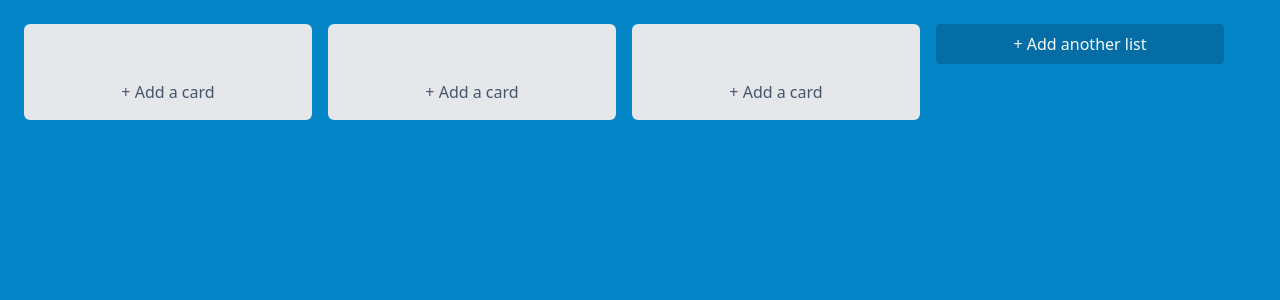
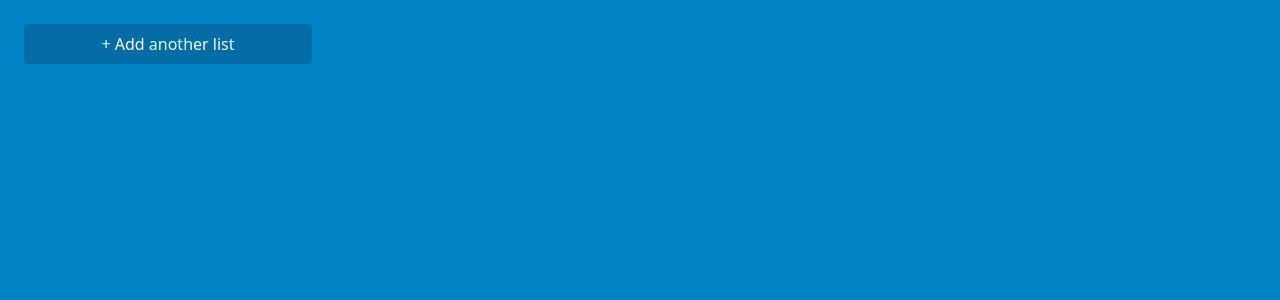
Before and after one commit to ravish0007/trello-clone, a React (Create React App) app: page / in a window 1280 px wide. Shown: the top 300 px of the page. Built offline with nearby package versions, Linux system fonts and the light colour scheme.

Commit message:
Add state to Board

```diff
--- a/src/components/Board.js
+++ b/src/components/Board.js
@@ -1,15 +1,19 @@
+import { useState } from 'react'
 
 import List from './List'
 import ListInput from './ListInput'
 
 export default function Board () {
+  const [lists, setList] = useState([])
+
+  function addList (listname) {
+    setList((lists) => [...lists, listname])
+  }
+
   return (
-    // <div className='flex flex-row overflow-x-auto space-x-4 '>
-    <div className='flex flex-row overflow-x-auto space-x-4 '>
-      <List />
-      <List />
-      <List />
-      <ListInput />
+    <div className='flex overflow-x-auto space-x-4 '>
+      {lists.map(list => <List list={list} />)}
+      <ListInput addList={addList} />
     </div>
   )
 }
```
